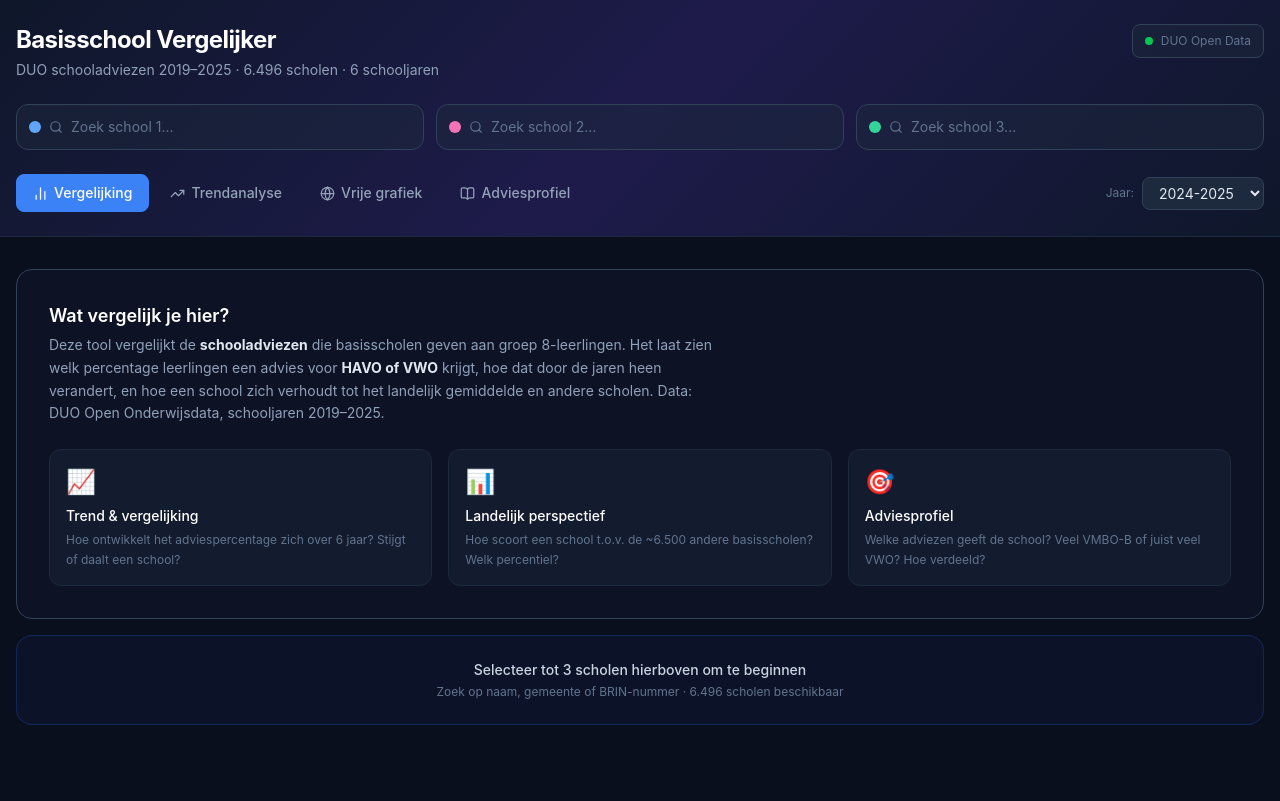
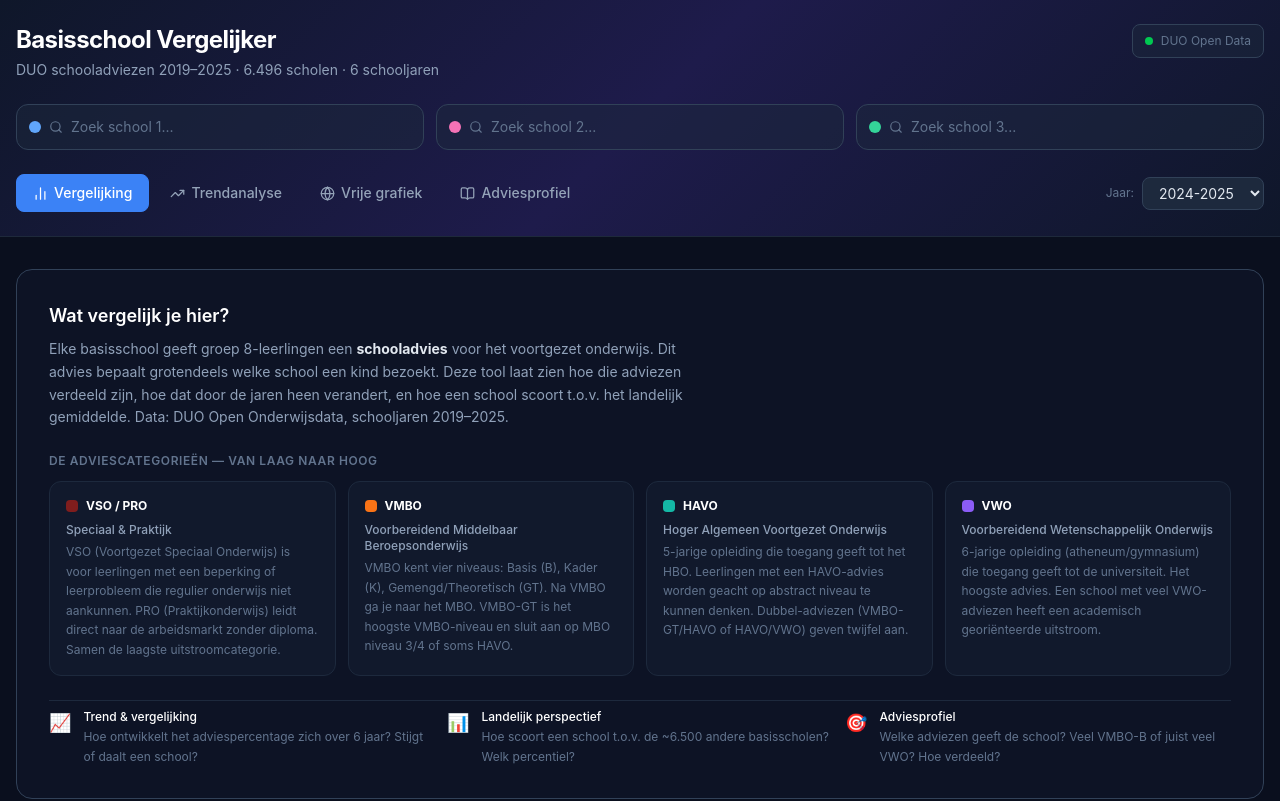
Before and after one commit to NocturnalTomato/Basisschool_vergelijken, a Next.js app: page / in a window 1280 px wide. Shown: the top 801 px of the page. Built offline with nearby package versions, Linux system fonts and the light colour scheme.

Commit message:
Landing page: explain VSO/PRO/VMBO/HAVO/VWO with colors and descriptions

```diff
--- a/app/page.tsx
+++ b/app/page.tsx
@@ -167,24 +167,72 @@ export default function Home() {
         {!hasSelection && (
           <div className="space-y-4">
             {/* Explanation */}
-            <div className="rounded-2xl border border-slate-700 bg-slate-900/60 p-8">
-              <h2 className="text-white font-semibold text-lg mb-1">Wat vergelijk je hier?</h2>
-              <p className="text-slate-400 text-sm leading-relaxed max-w-2xl mb-6">
-                Deze tool vergelijkt de <strong className="text-slate-200">schooladviezen</strong> die basisscholen geven aan groep 8-leerlingen.
-                Het laat zien welk percentage leerlingen een advies voor <strong className="text-slate-200">HAVO of VWO</strong> krijgt,
-                hoe dat door de jaren heen verandert, en hoe een school zich verhoudt tot het landelijk gemiddelde en andere scholen.
-                Data: DUO Open Onderwijsdata, schooljaren 2019–2025.
-              </p>
-              <div className="grid grid-cols-1 sm:grid-cols-3 gap-4">
+            <div className="rounded-2xl border border-slate-700 bg-slate-900/60 p-8 space-y-6">
+              <div>
+                <h2 className="text-white font-semibold text-lg mb-2">Wat vergelijk je hier?</h2>
+                <p className="text-slate-400 text-sm leading-relaxed max-w-2xl">
+                  Elke basisschool geeft groep 8-leerlingen een <strong className="text-slate-200">schooladvies</strong> voor het voortgezet onderwijs.
+                  Dit advies bepaalt grotendeels welke school een kind bezoekt. Deze tool laat zien hoe die adviezen verdeeld zijn,
+                  hoe dat door de jaren heen verandert, en hoe een school scoort t.o.v. het landelijk gemiddelde.
+                  Data: DUO Open Onderwijsdata, schooljaren 2019–2025.
+                </p>
+              </div>
+
+              {/* Advice levels explained */}
+              <div>
+                <div className="text-xs font-semibold text-slate-500 uppercase tracking-wider mb-3">De adviescategorieën — van laag naar hoog</div>
+                <div className="grid grid-cols-1 sm:grid-cols-2 lg:grid-cols-4 gap-3">
+                  {[
+                    {
+                      color: '#7f1d1d',
+                      label: 'VSO / PRO',
+                      title: 'Speciaal & Praktijk',
+                      desc: 'VSO (Voortgezet Speciaal Onderwijs) is voor leerlingen met een beperking of leerprobleem die regulier onderwijs niet aankunnen. PRO (Praktijkonderwijs) leidt direct naar de arbeidsmarkt zonder diploma. Samen de laagste uitstroomcategorie.',
+                    },
+                    {
+                      color: '#f97316',
+                      label: 'VMBO',
+                      title: 'Voorbereidend Middelbaar Beroepsonderwijs',
+                      desc: 'VMBO kent vier niveaus: Basis (B), Kader (K), Gemengd/Theoretisch (GT). Na VMBO ga je naar het MBO. VMBO-GT is het hoogste VMBO-niveau en sluit aan op MBO niveau 3/4 of soms HAVO.',
+                    },
+                    {
+                      color: '#14b8a6',
+                      label: 'HAVO',
+                      title: 'Hoger Algemeen Voortgezet Onderwijs',
+                      desc: '5-jarige opleiding die toegang geeft tot het HBO. Leerlingen met een HAVO-advies worden geacht op abstract niveau te kunnen denken. Dubbel-adviezen (VMBO-GT/HAVO of HAVO/VWO) geven twijfel aan.',
+                    },
+                    {
+                      color: '#8b5cf6',
+                      label: 'VWO',
+                      title: 'Voorbereidend Wetenschappelijk Onderwijs',
+                      desc: '6-jarige opleiding (atheneum/gymnasium) die toegang geeft tot de universiteit. Het hoogste advies. Een school met veel VWO-adviezen heeft een academisch georiënteerde uitstroom.',
+                    },
+                  ].map(item => (
+                    <div key={item.label} className="rounded-xl border border-slate-800 bg-slate-800/30 p-4">
+                      <div className="flex items-center gap-2 mb-2">
+                        <div className="w-3 h-3 rounded-sm flex-shrink-0" style={{ background: item.color }} />
+                        <span className="text-xs font-bold text-white">{item.label}</span>
+                      </div>
+                      <div className="text-xs font-medium text-slate-400 mb-1">{item.title}</div>
+                      <div className="text-xs text-slate-500 leading-relaxed">{item.desc}</div>
+                    </div>
+                  ))}
+                </div>
+              </div>
+
+              {/* What you can do */}
+              <div className="grid grid-cols-1 sm:grid-cols-3 gap-3 pt-2 border-t border-slate-800">
                 {[
                   { icon: '📈', title: 'Trend & vergelijking', desc: 'Hoe ontwikkelt het adviespercentage zich over 6 jaar? Stijgt of daalt een school?' },
                   { icon: '📊', title: 'Landelijk perspectief', desc: 'Hoe scoort een school t.o.v. de ~6.500 andere basisscholen? Welk percentiel?' },
                   { icon: '🎯', title: 'Adviesprofiel', desc: 'Welke adviezen geeft de school? Veel VMBO-B of juist veel VWO? Hoe verdeeld?' },
                 ].map(item => (
-                  <div key={item.title} className="rounded-xl border border-slate-800 bg-slate-800/40 p-4">
-                    <div className="text-2xl mb-2">{item.icon}</div>
-                    <div className="text-white text-sm font-medium mb-1">{item.title}</div>
-                    <div className="text-slate-500 text-xs leading-relaxed">{item.desc}</div>
+                  <div key={item.title} className="flex items-start gap-3">
+                    <span className="text-lg">{item.icon}</span>
+                    <div>
+                      <div className="text-white text-xs font-medium mb-0.5">{item.title}</div>
+                      <div className="text-slate-500 text-xs leading-relaxed">{item.desc}</div>
+                    </div>
                   </div>
                 ))}
               </div>
```
